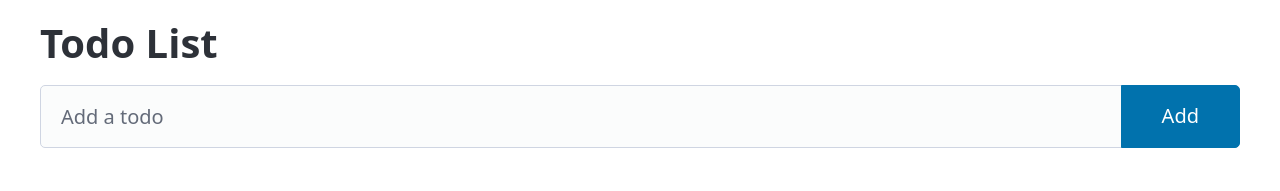
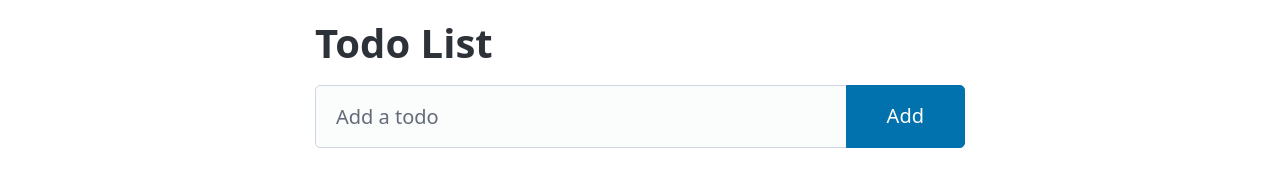
Before and after one commit to bradblanchette/typescript-todo-list, a website with bundled scripts: page index.html in a window 1280 px wide. Built offline with nearby package versions, Linux system fonts and the light colour scheme.

Commit message:
Reduce the width of the app

```diff
--- a/index.html
+++ b/index.html
@@ -6,10 +6,11 @@
     <meta name="color-scheme" content="light dark">
     <title>Todo App</title>
     <link rel="stylesheet" href="https://cdn.jsdelivr.net/npm/@picocss/pico@2/css/pico.min.css">
+    <link rel="stylesheet" href="style.css" />
 </head>
 <body>
     <main class="container">
-      <h1>Todo List</h1>
+        <h1>Todo List</h1>
         <form id="todo-form">
             <fieldset role="group">
                 <input id="todo-input" type="text" name="todo" placeholder="Add a todo" aria-label="New todo" autocomplete="off" required />
--- /dev/null
+++ b/style.css
@@ -0,0 +1,3 @@
+main.container {
+  max-width: 650px;
+}
```
